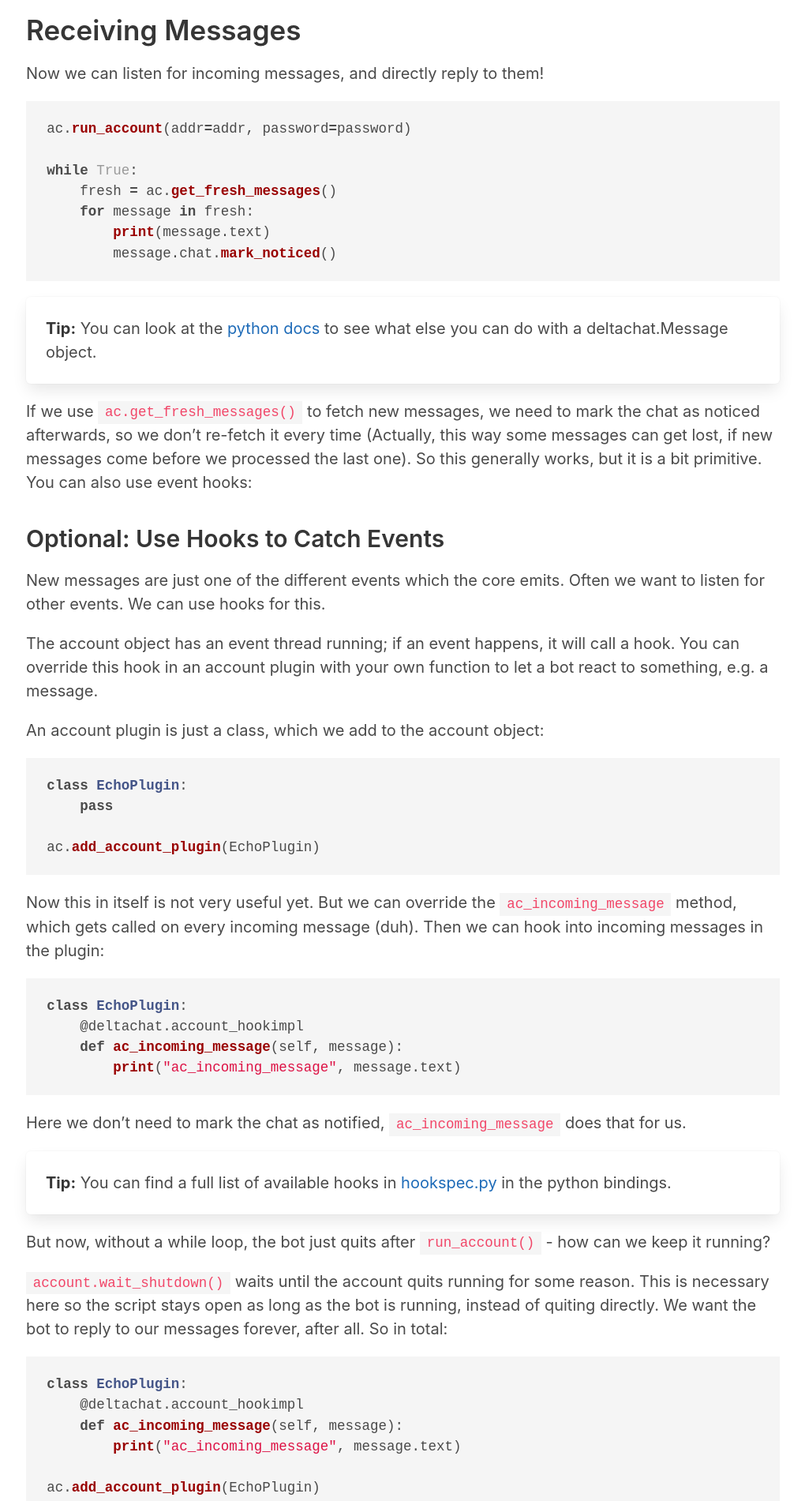
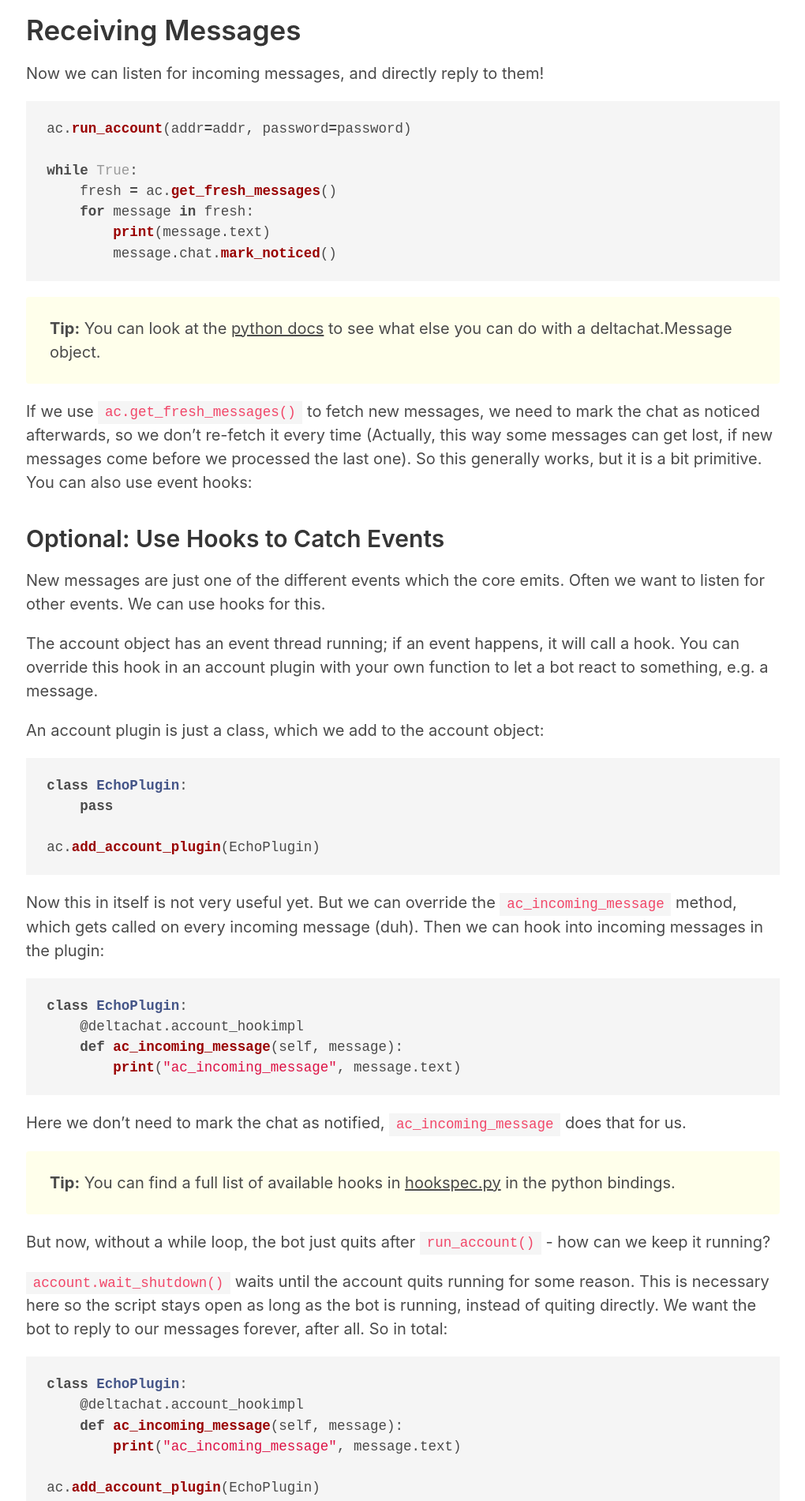
Before and after one commit to deltachat-bot/bot-pages, a Jekyll site: the page built from quickstart.md, in a window 1280 px wide. Shown: the part 1341-3242 px from the top of the page at 79% size, without its empty margins (228-1248 px from the left). Built offline with Jekyll 4.4.1, drawn with Linux system fonts in a browser that asks for light colours.

Commit message:
make box yellow

```diff
--- a/quickstart.md
+++ b/quickstart.md
@@ -68,7 +68,7 @@ while True:
 **Tip:** You can look at the [python
 docs](https://py.delta.chat/api.html#deltachat.message.Message) to see what
 else you can do with a deltachat.Message object.
-{: .box }
+{: .notification }
 
 If we use `ac.get_fresh_messages()` to fetch new messages, we need to mark the
 chat as noticed afterwards, so we don't re-fetch it every time (Actually, this
@@ -111,7 +111,7 @@ that for us.
 **Tip:** You can find a full list of available hooks in
 [hookspec.py](https://github.com/deltachat/deltachat-core-rust/blob/master/python/src/deltachat/hookspec.py)
 in the python bindings.
-{: .box }
+{: .notification }
 
 But now, without a while loop, the bot just quits after `run_account()` - how
 can we keep it running?
```
